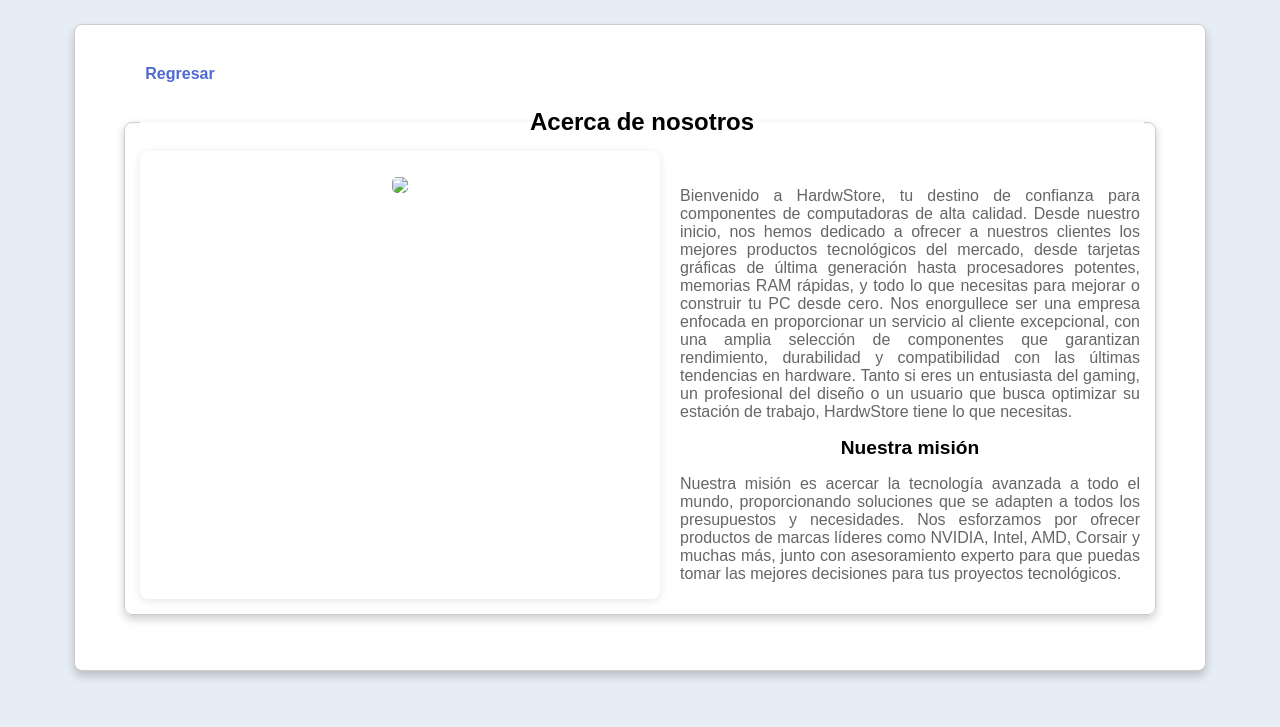
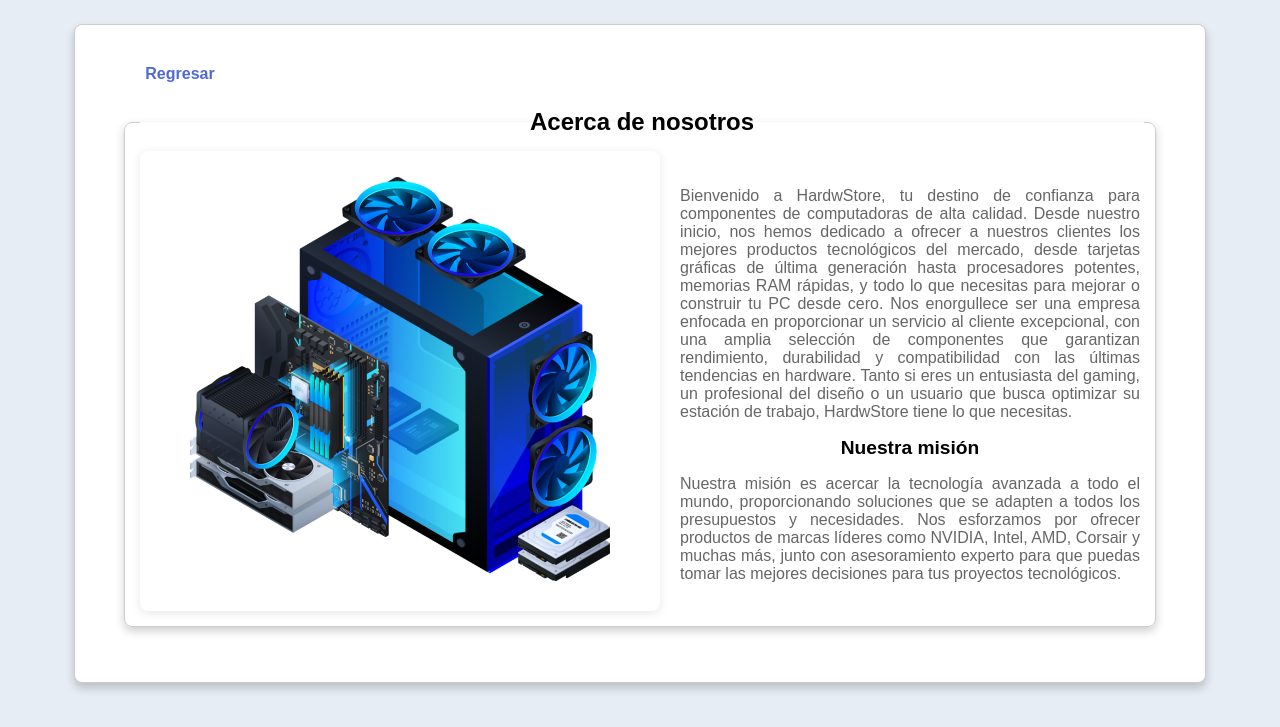
Before and after one commit to AlanM25/AlanM25.github.io, a plain HTML site: page practica01/aboutUs.html in a window 1280 px wide. Shown: the part 73-800 px from the top of the page. Drawn offline with Linux system fonts and the light colour scheme.

Commit message:
aboutUs actualizado

```diff
--- a/practica01/aboutUs.html
+++ b/practica01/aboutUs.html
@@ -21,7 +21,7 @@
             <div class="productos">
                 <div class="contenedor-imagen-detalle">
                     <figure>
-                        <img src="computer.png">
+                        <img src="imagenes/computer.png">
                     </figure>
                 </div>
                 <div class="text-detalles">
```
